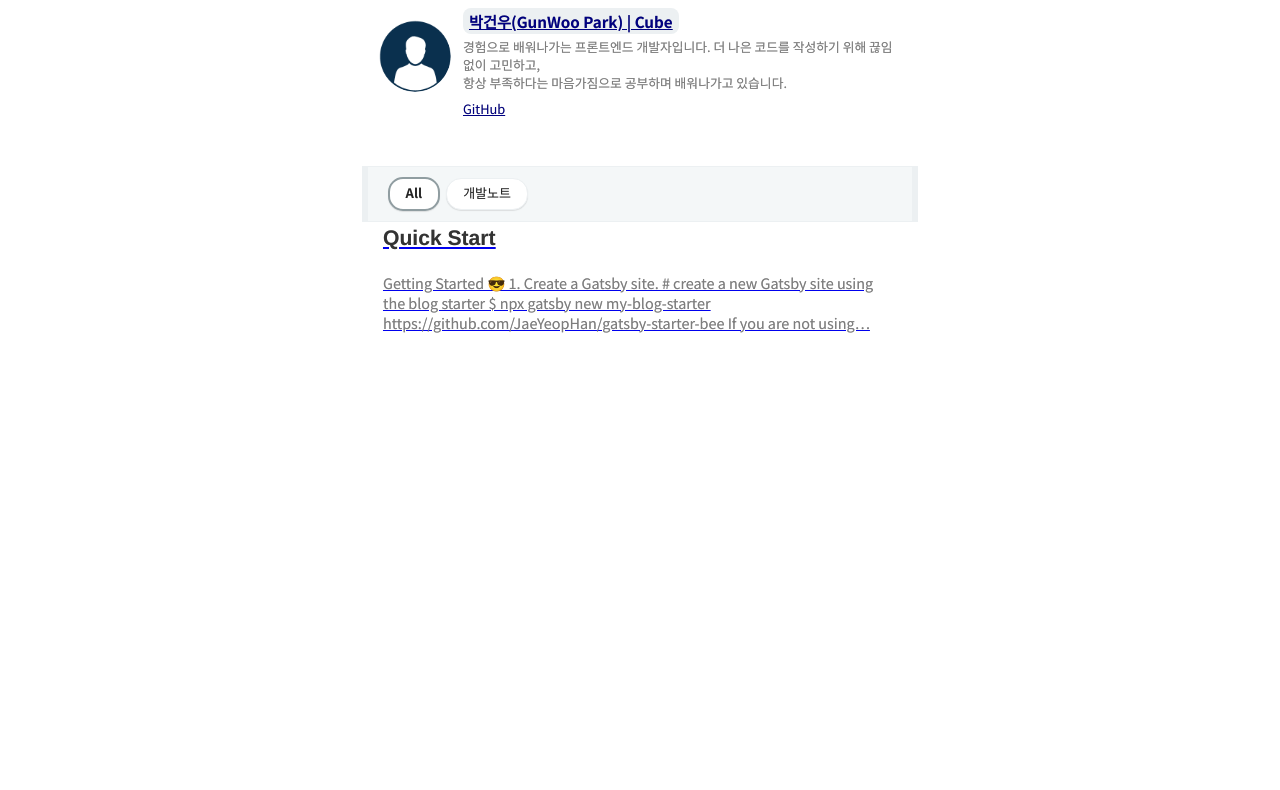
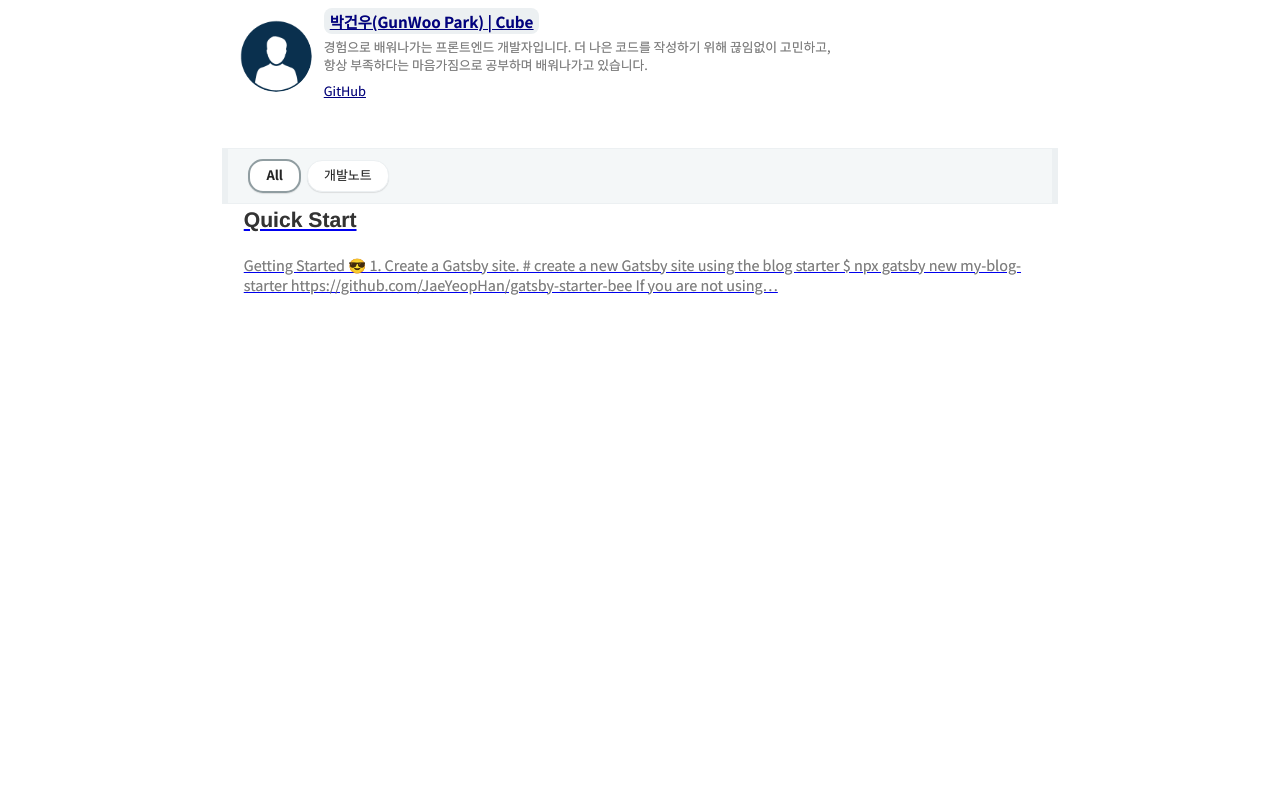
Before and after one commit to cube-00y/cube-00y.github.io, a Gatsby site: page / in a window 1280 px wide. Shown: the part 192-982 px from the top of the page. Built offline with nearby package versions, Linux system fonts and the light colour scheme; Gatsby itself is replaced by a stand-in of ours; some packages are replaced by stand-ins of ours; what typography-theme-github would draw is missing.

Commit message:
[style] 가로 사이즈 최댓값 조정

```diff
--- a/src/layout/index.jsx
+++ b/src/layout/index.jsx
@@ -18,7 +18,7 @@ export const Layout = ({ location, title, children }) => {
         style={{
           marginLeft: `auto`,
           marginRight: `auto`,
-          maxWidth: rhythm(24),
+          maxWidth: rhythm(36),
           padding: `${rhythm(1.5)} ${rhythm(3 / 4)}`,
         }}
       >
```
